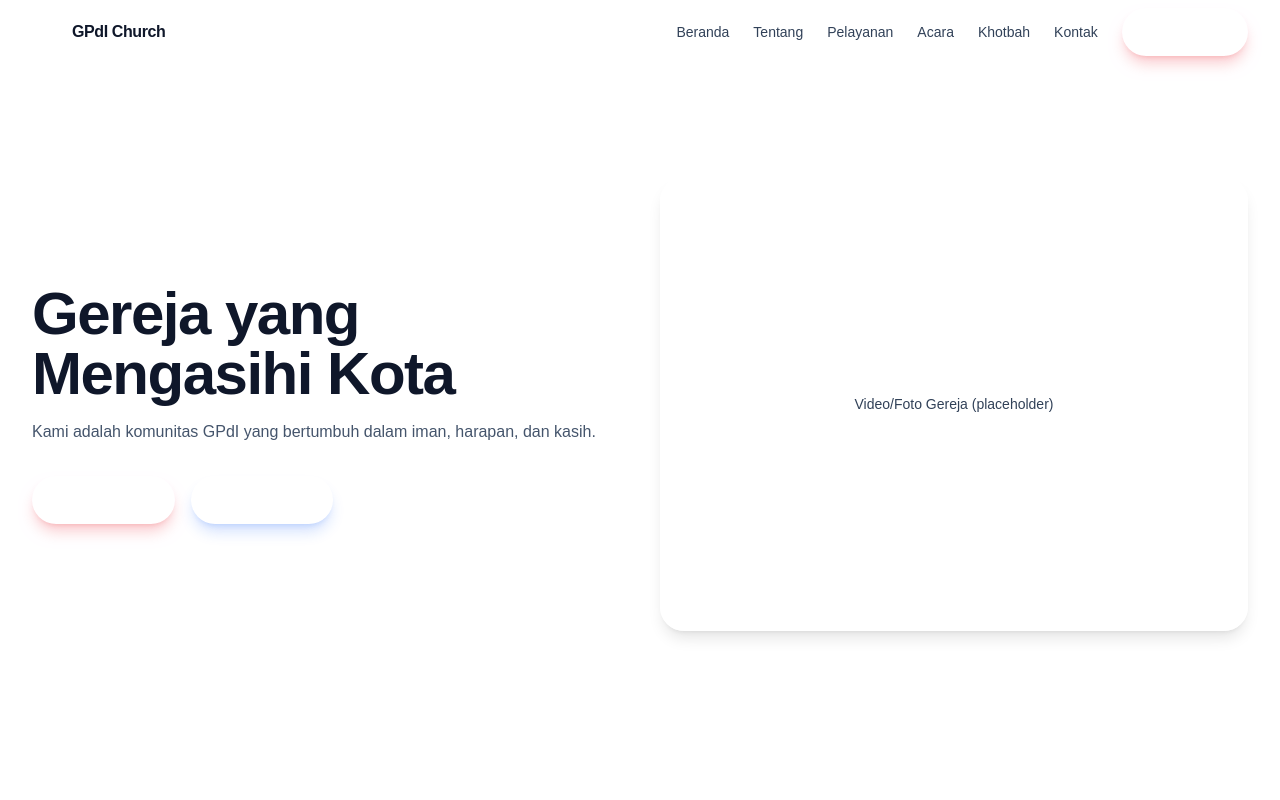
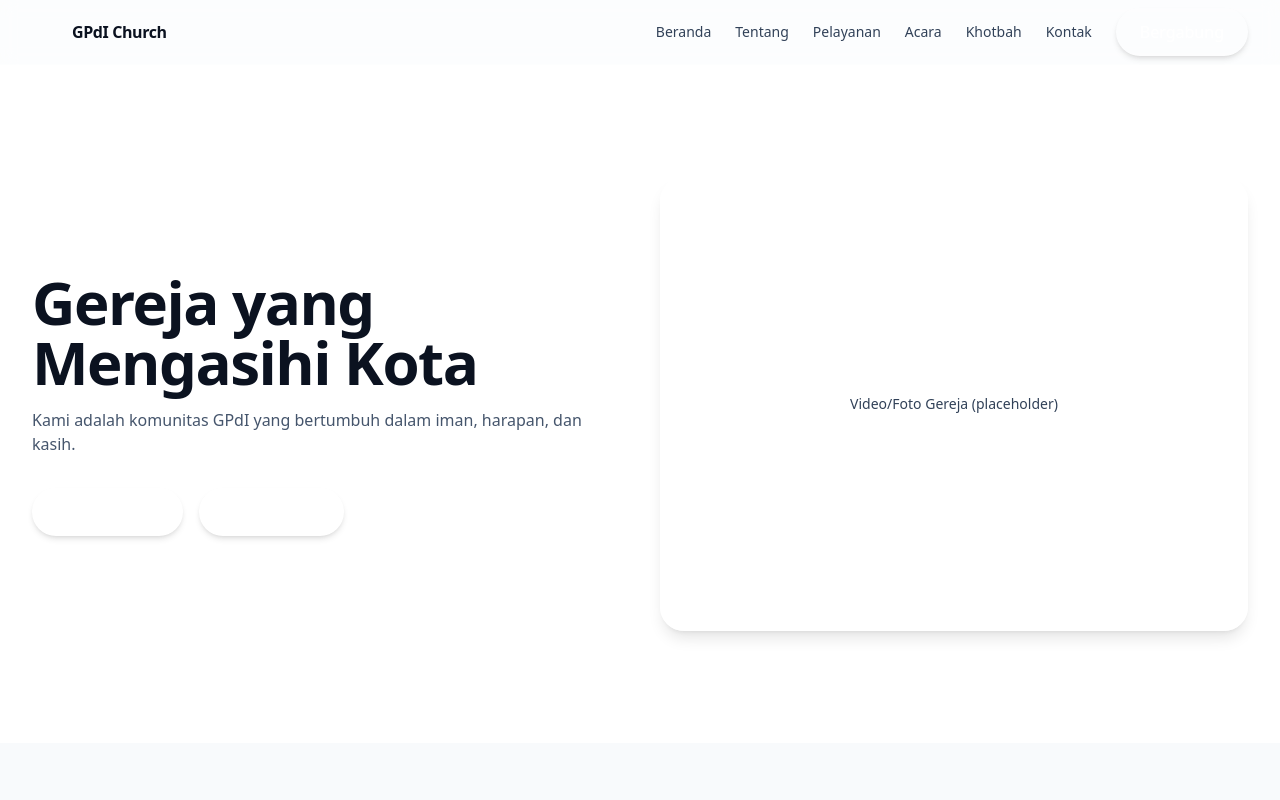
Before and after one commit to TheophilusAE/GPDI-2, a Next.js app: page / in a window 1280 px wide. Shown: the top 800 px of the page. Built offline with nearby package versions, Linux system fonts and the light colour scheme.

Commit message:
adding new style

```diff
--- a/src/app/globals.css
+++ b/src/app/globals.css
@@ -1,15 +1,16 @@
 @import "tailwindcss";
 
 :root {
-  --background: #ffffff;
-  --foreground: #0f172a;
-  --brand-red: #dc2626;
-  --brand-blue: #1e3a8a;
+  /* High-contrast, comfortable palette */
+  --background: #f8fafc; /* slate-50 */
+  --foreground: #0b1220; /* very dark navy for excellent contrast */
+  --brand-red: #c81e1e; /* strong red for accents */
+  --brand-blue: #1d4ed8; /* accessible primary blue */
   --brand-white: #ffffff;
-  --brand-red-600: #dc2626;
-  --brand-blue-600: #2563eb;
-  --brand-red-700: #b91c1c;
-  --brand-blue-700: #1d4ed8;
+  --brand-red-600: #c81e1e;
+  --brand-blue-600: #1d4ed8;
+  --brand-red-700: #991b1b;
+  --brand-blue-700: #1e40af;
 }
 
 @theme inline {
@@ -24,15 +25,16 @@
 
 @media (prefers-color-scheme: dark) {
   :root {
-    --background: #0a0f1f;
-    --foreground: #e5e7eb;
+    --background: #0b1220; /* deep navy */
+    --foreground: #f1f5f9; /* slate-100 */
   }
 }
 
 body {
   background: var(--background);
   color: var(--foreground);
-  font-family: Arial, Helvetica, sans-serif;
+  font-family: ui-sans-serif, system-ui, -apple-system, Segoe UI, Roboto,
+    Helvetica, Arial, "Apple Color Emoji", "Segoe UI Emoji";
 }
 
 /* Utilities */
@@ -41,11 +43,11 @@ body {
 }
 
 .btn-primary {
-  @apply inline-flex items-center justify-center rounded-full bg-[--color-primary] text-white px-6 py-3 font-medium shadow-lg shadow-red-600/20 hover:bg-[--brand-red-700] active:scale-[0.98] transition;
+  @apply inline-flex items-center justify-center rounded-full bg-[--color-primary] text-white px-6 py-3 font-medium shadow-md hover:bg-[--brand-red-700] active:scale-[0.98] transition;
 }
 
 .btn-secondary {
-  @apply inline-flex items-center justify-center rounded-full bg-[--color-secondary] text-white px-6 py-3 font-medium shadow-lg shadow-blue-600/20 hover:bg-[--brand-blue-700] active:scale-[0.98] transition;
+  @apply inline-flex items-center justify-center rounded-full bg-[--color-secondary] text-white px-6 py-3 font-medium shadow-md hover:bg-[--brand-blue-700] active:scale-[0.98] transition;
 }
 
 .glass {
```
